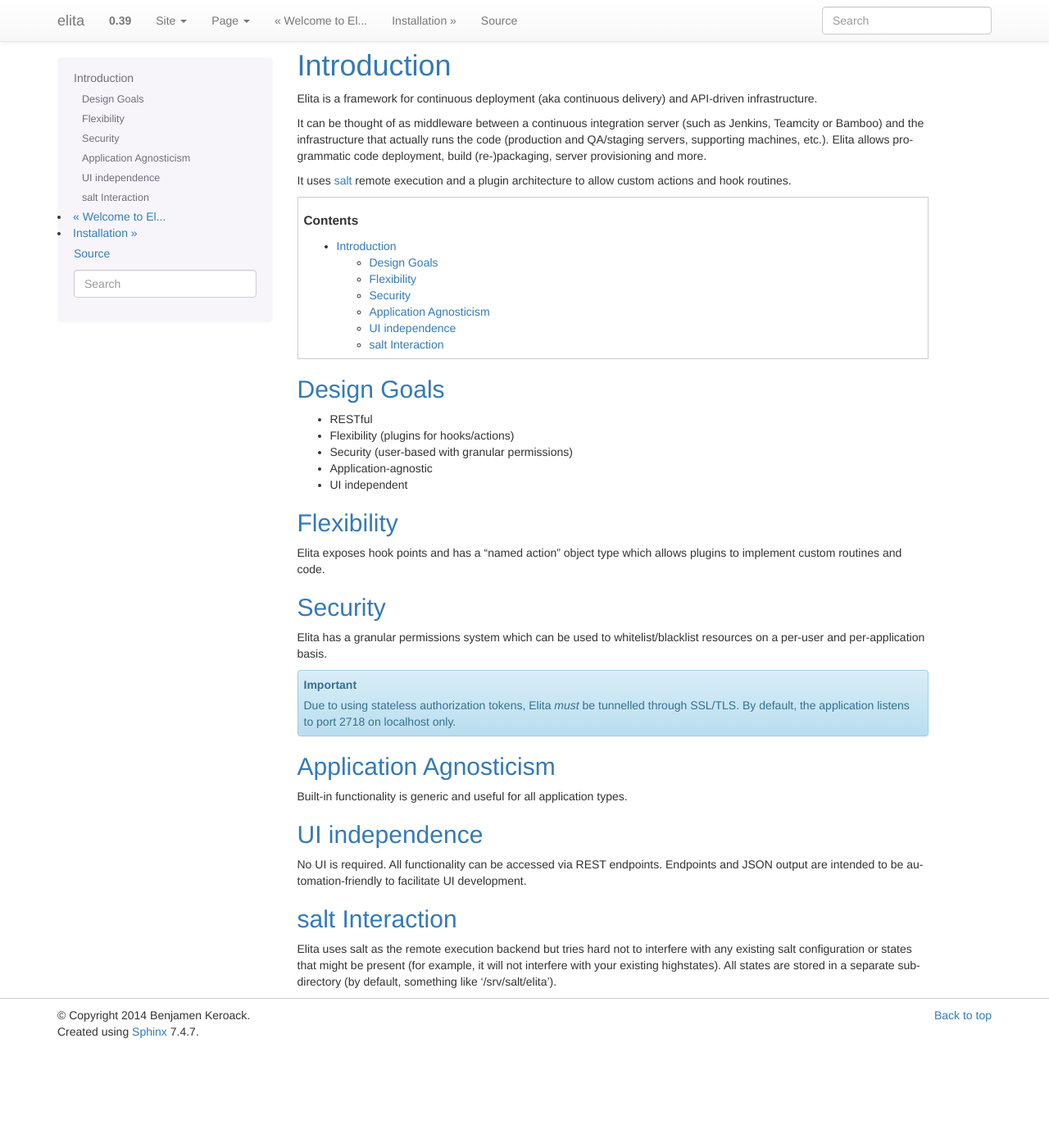
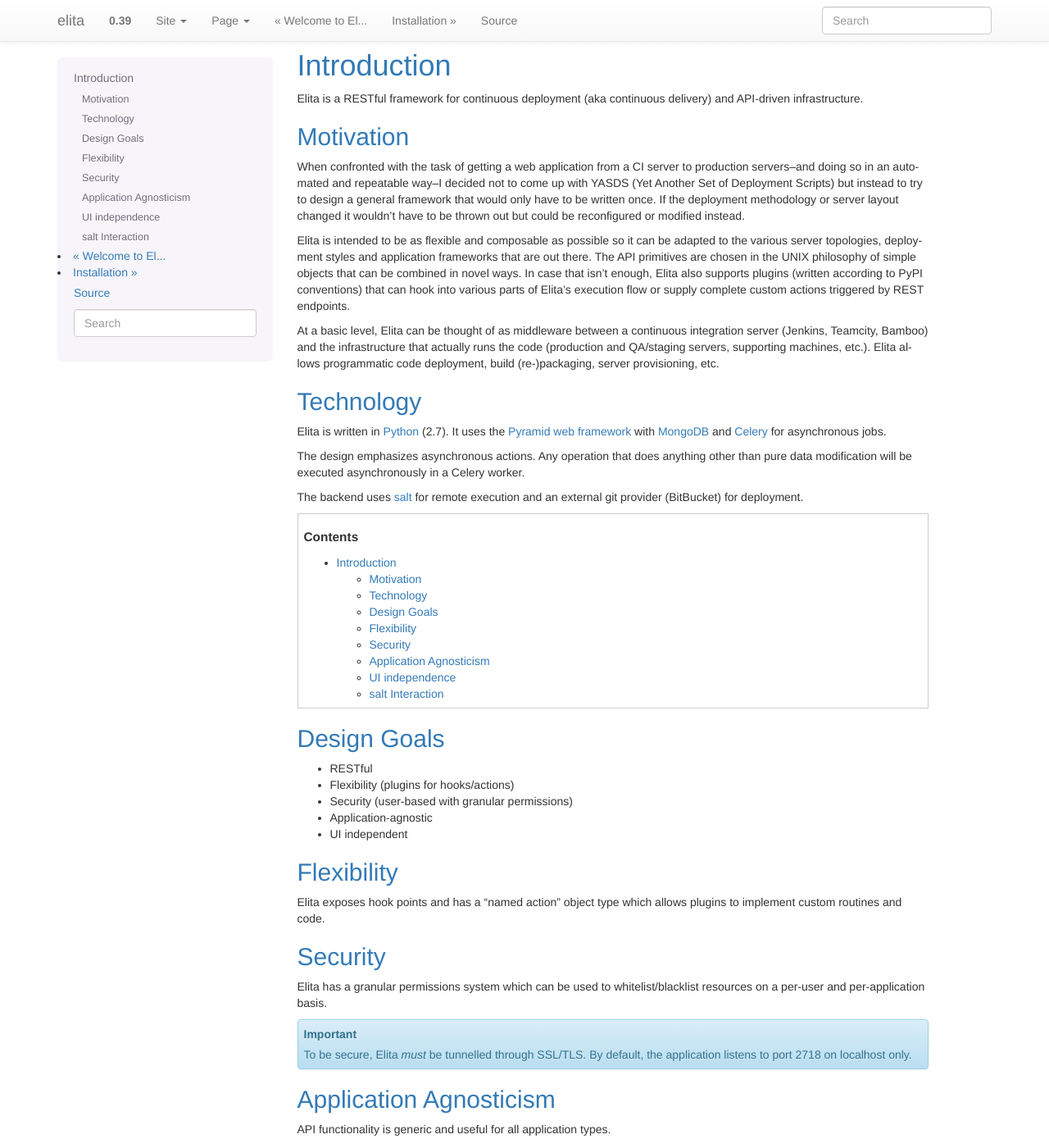
Before and after one commit to bkeroack/elita, a Sphinx documentation site: the page built from doc/intro.rst, in a window 1280 px wide and 1400 px high. Shown: the whole window at 82% size. Built offline with Sphinx 7.4.7, drawn with Linux system fonts in a browser that asks for light colours.

```diff
--- a/doc/endpoints.rst
+++ b/doc/endpoints.rst
@@ -62,7 +62,7 @@ The following parameters are available on all endpoints for all verbs:
 
 .. NOTE::
    Exactly one of auth_token or Auth-Token must be provided for every resource that requires authorization. Multiple auth_token
-   parameters/headers are considered errors and will result in authentication failure.
+   parameters and/or headers is considered an error and will result in authentication failure.
 
 * ``pretty``: Pretty-print JSON response? ("true", "false", "yes", "no")
 
--- a/doc/intro.rst
+++ b/doc/intro.rst
@@ -2,15 +2,41 @@
 Introduction
 ============
 
-Elita is a framework for continuous deployment (aka continuous delivery) and API-driven infrastructure.
+Elita is a RESTful framework for continuous deployment (aka continuous delivery) and API-driven infrastructure.
 
-It can be thought of as
-middleware between a continuous integration server (such as Jenkins, Teamcity or Bamboo) and the infrastructure that
+
+Motivation
+----------
+
+When confronted with the task of getting a web application from a CI server to production servers--and doing so in an
+automated and repeatable way--I decided not to come up with YASDS (Yet Another Set of Deployment Scripts) but
+instead to try to design a general framework that would only have to be written once. If the deployment methodology or server
+layout changed it wouldn't have to be thrown out but could be reconfigured or modified instead.
+
+Elita is intended to be as flexible and composable as possible so it can be adapted to the various server topologies,
+deployment styles and application frameworks that are out there. The API primitives are chosen in the UNIX philosophy of
+simple objects that can be combined in novel ways. In case that isn't enough, Elita also supports plugins
+(written according to PyPI conventions) that can hook into various parts of Elita's execution flow or supply complete
+custom actions triggered by REST endpoints.
+
+At a basic level, Elita can be thought of as
+middleware between a continuous integration server (Jenkins, Teamcity, Bamboo) and the infrastructure that
 actually runs the code (production and QA/staging servers, supporting machines, etc.). Elita allows programmatic code
-deployment, build (re-)packaging, server provisioning and more.
+deployment, build (re-)packaging, server provisioning, etc.
 
-It uses `salt <http://www.saltstack
-.org>`_ remote execution and a plugin architecture to allow custom actions and hook routines.
+
+Technology
+----------
+
+Elita is written in `Python <http://www.python.og>`_ (2.7). It uses the `Pyramid web framework
+<http://docs.pylonsproject.org/projects/pyramid/en/latest/>`_ with `MongoDB <http://www.mongodb.org>`_ and
+`Celery <http://www.celeryproject.org/>`_ for asynchronous jobs.
+
+The design emphasizes asynchronous actions. Any operation that does anything other than pure data modification will be
+executed asynchronously in a Celery worker.
+
+The backend uses `salt <http://www.saltstack.org>`_ for remote execution and an external git provider (BitBucket) for
+deployment.
 
 .. contents:: Contents
 
@@ -36,13 +62,13 @@ Elita has a granular permissions system which can be used to whitelist/blacklist
 per-application basis.
 
 .. IMPORTANT::
-   Due to using stateless authorization tokens, Elita *must* be tunnelled through SSL/TLS. By default, the application listens
+   To be secure, Elita *must* be tunnelled through SSL/TLS. By default, the application listens
    to port 2718 on localhost only.
 
 Application Agnosticism
 -----------------------
 
-Built-in functionality is generic and useful for all application types.
+API functionality is generic and useful for all application types.
 
 UI independence
 ---------------
```
Also changed, not shown: doc/install.rst (+7 -7 lines), 4 other files.
